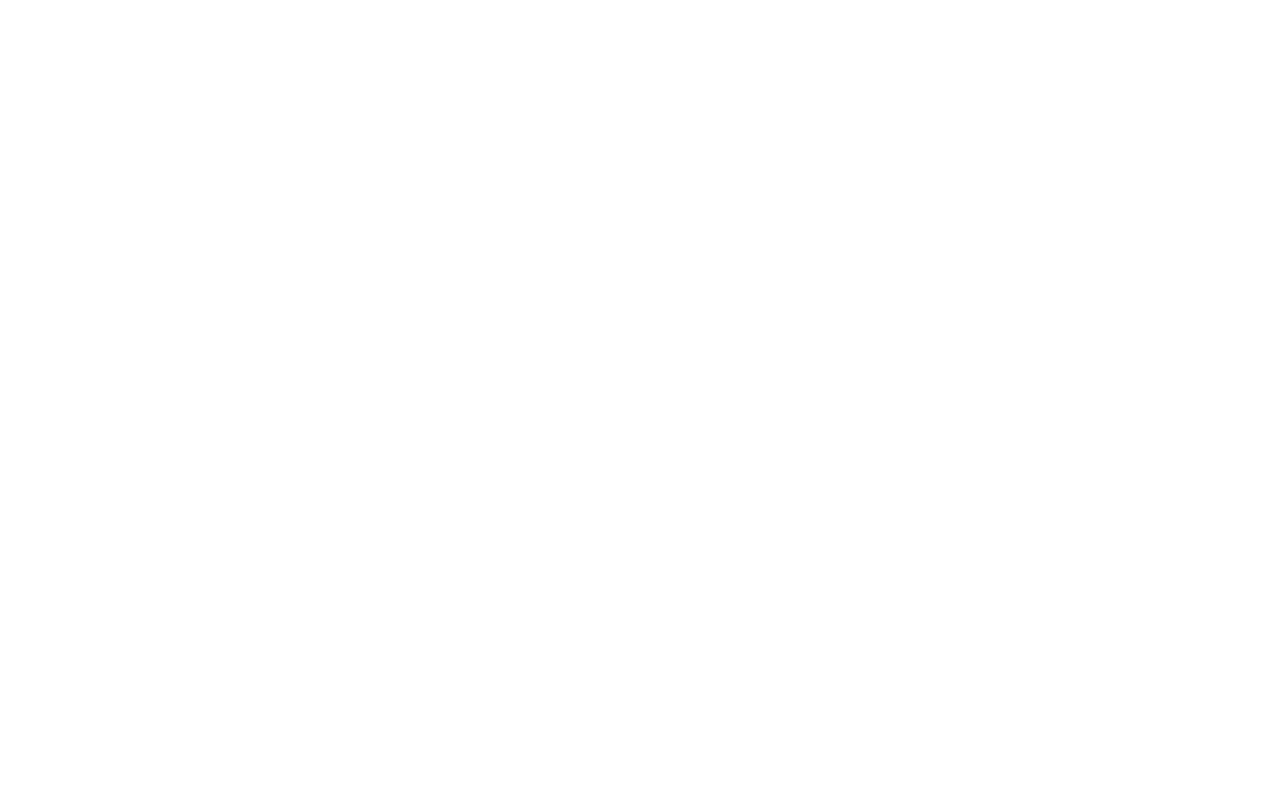
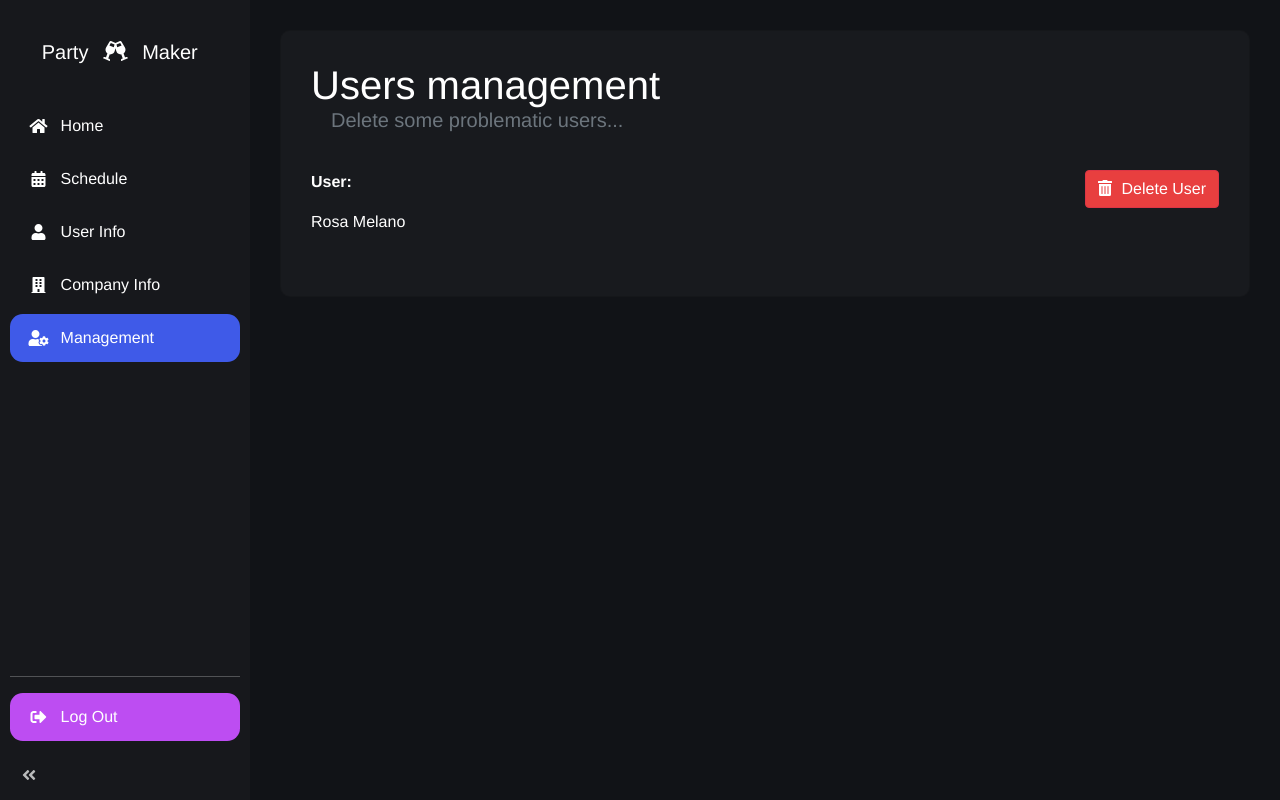
Before and after one commit to claudialegrec/semestral-gen, a Vue app: page /Management in a window 1280 px wide. Before the commit this address had no page. Shown: the top 800 px of the page. Built offline with nearby package versions, Linux system fonts and the light colour scheme.

Commit message:
Pantallas para admin

```diff
--- a/src/components/sidebar/Sidebar.vue
+++ b/src/components/sidebar/Sidebar.vue
@@ -24,6 +24,7 @@
       <SidebarLink to="/Schedule" icon="fas fa-calendar-alt">Schedule</SidebarLink>
       <SidebarLink to="/UserInfo" icon="fas fa-user">User Info</SidebarLink>
       <SidebarLink to="/CompanyInfo" icon="fas fa-building">Company Info</SidebarLink>
+      <SidebarLink to="/Management" icon="fas fa-user-cog">Management</SidebarLink>
     </div>
 
     <div class="flex-column mb-auto" style="margin-top:250px">
--- a/src/router/index.js
+++ b/src/router/index.js
@@ -43,6 +43,11 @@
     name: 'CompanyInfo',
     component: () => import('../views/CompanyInfo.vue')
   },
+  {
+    path: '/Management',
+    name: 'Management',
+    component: () => import('../views/Management.vue')
+  },
 ]
 
 const router = createRouter({
--- a/src/views/CompanyInfo.vue
+++ b/src/views/CompanyInfo.vue
@@ -13,7 +13,7 @@
         <div v-if="edit == 0" class="ml-auto p-2">
           <a @click="edit = 1" class="btn btn-primary" style="background-color:#3F5AE8">
             <i class="fas fa-pen" style="margin-right:5px" />
-            Editar
+            Edit
           </a>
         </div>
 
--- /dev/null
+++ b/src/views/Management.vue
@@ -0,0 +1,72 @@
+<template>
+  <div :style="{ 'margin-left': sidebarWidth }">
+    <Sidebar/>
+    <div style="background-color:#111317; padding:30px; height:100%">
+      <div style="background-color:#111317; height:180vh">
+        <div class="card text-white" style="background-color:#181A1E; text-align:left;  border-radius:10px">
+
+          <!-- Header -->
+          <div class="row" style="padding:30px;">
+            <h1>Users management</h1>
+            <h5 class="text-secondary" style="margin-left:20px; margin-top:-9px">Delete some problematic users...</h5>
+          </div>
+
+          <div class="row" style="padding:30px; margin-top:-30px">
+            <div class="col-sm-4 mb-3">
+              <p><b> User: </b></p>
+              <p>Rosa Melano</p>
+            </div>
+
+            <div class="col">
+              <div class="d-flex justify-content-end">
+                <a href="#" class="btn btn-danger" style="background-color:#E83F3F; margin-left:20px">
+                  <i class="fas fa-trash-alt" style="margin-right:5px" />
+                  Delete User
+                </a>
+              </div>
+            </div>
+
+          </div>
+
+        </div>
+      </div>
+    </div>
+  </div>
+</template>
+
+<script>
+import Sidebar from '@/components/sidebar/Sidebar'
+import { sidebarWidth } from '@/components/sidebar/state'
+
+export default {
+  components: {
+    Sidebar
+  },
+  setup() {
+    return { sidebarWidth }
+  },
+}
+</script>
+
+<style>
+#app {
+  font-family: Avenir, Helvetica, Arial, sans-serif;
+  -webkit-font-smoothing: antialiased;
+  -moz-osx-font-smoothing: grayscale;
+  text-align: center;
+  color: #2c3e50;
+}
+
+#nav {
+  padding: 30px;
+}
+
+#nav a {
+  font-weight: bold;
+  color: #2c3e50;
+}
+
+#nav a.router-link-exact-active {
+  color: #42b983;
+}
+</style>
--- a/src/views/Schedule.vue
+++ b/src/views/Schedule.vue
@@ -15,7 +15,7 @@
           <div class="col">
 
             <!-- Contenedor de detalles de citas -->
-            <div class="card" style="width:73rem; background-color:#292A33; border-radius:10px">
+            <div class="card" style="background-color:#292A33; border-radius:10px">
               <div class="card-body">
 
                 <!-- Titulo del card -->
@@ -56,11 +56,11 @@
                     <div class="col d-flex justify-content-end">
                       <a @click="edit = 1" class="btn btn-primary" style="background-color:#3F5AE8">
                         <i class="fas fa-pen" style="margin-right:5px" />
-                        Editar
+                        Edit
                       </a>
                       <a href="#" class="btn btn-danger" style="background-color:#E83F3F; margin-left:20px">
                         <i class="fas fa-trash-alt" style="margin-right:5px" />
-                        Cancelar
+                        Cancel
                       </a>
                     </div>
                   </div>
```
